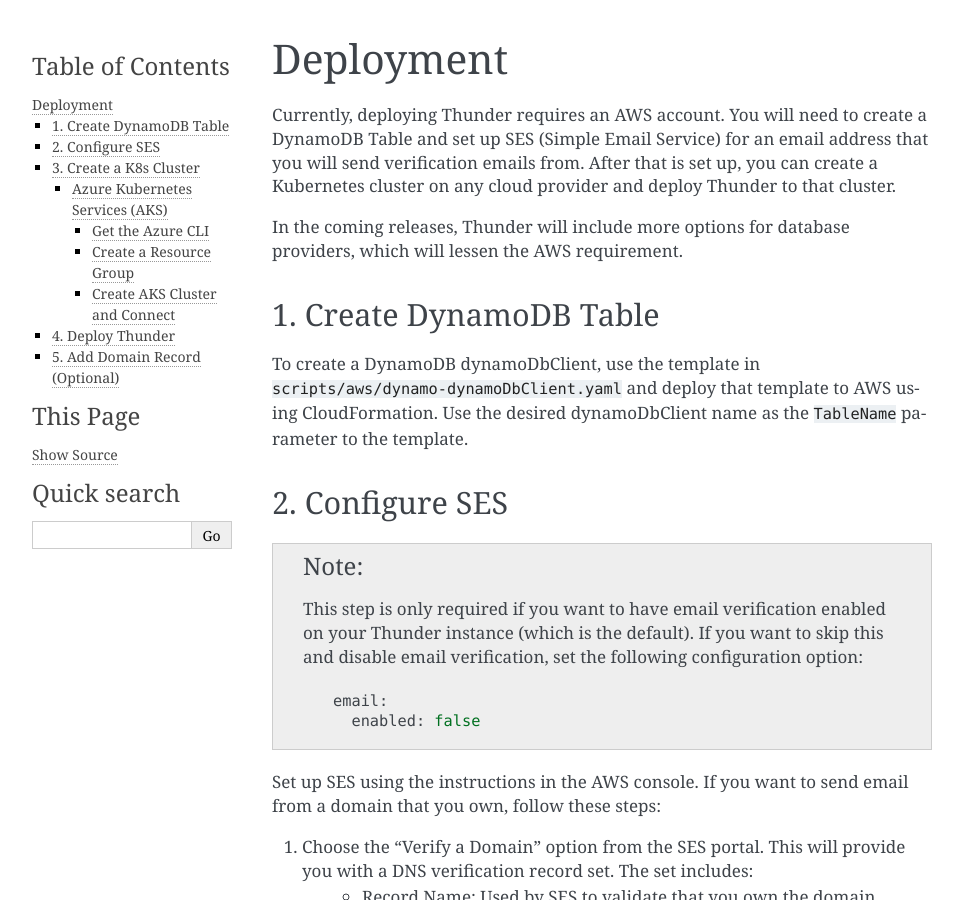
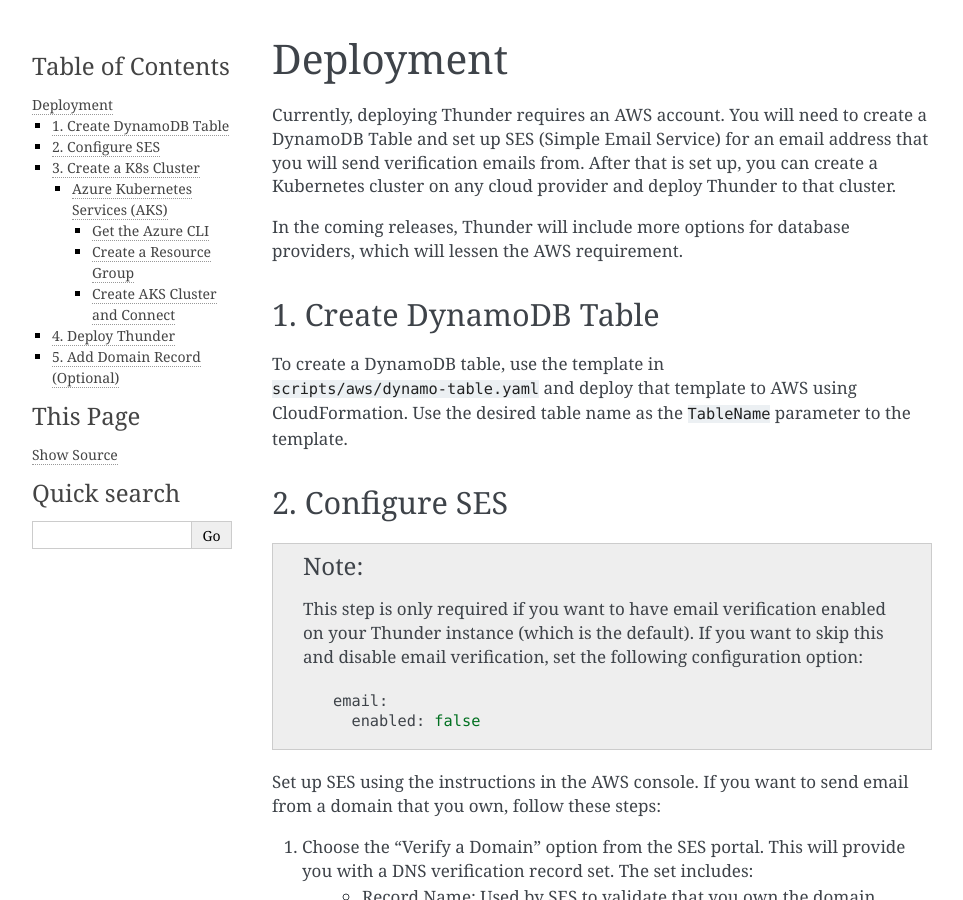
Before and after one commit to RohanNagar/thunder, a Sphinx documentation site: the page built from docs/manual/deployment.rst, in a window 1280 px wide and 900 px high. Shown: the whole window, without its empty margins (148-1111 px from the left). Built offline with Sphinx 7.4.7, drawn with Linux system fonts in a browser that asks for light colours; pages that are not in the unit, such as notebooks, are missing from menus.

Commit message:
Fix some bad refactoring

```diff
--- a/docs/manual/configuration-options.rst
+++ b/docs/manual/configuration-options.rst
@@ -28,8 +28,8 @@
 Name                                Default                             Description
 =================================== ==================================  =============================================================================
 endpoint                            **REQUIRED**                        The endpoint used to access DynamoDB.
-region                              **REQUIRED**                        The AWS region that the DynamoDB dynamoDbClient exists in.
-tableName                           **REQUIRED**                        The name of the DynamoDB dynamoDbClient.
+region                              **REQUIRED**                        The AWS region that the DynamoDB table exists in.
+tableName                           **REQUIRED**                        The name of the DynamoDB table.
 =================================== ==================================  =============================================================================
 
 .. _configuration-email:
--- a/docs/manual/deployment.rst
+++ b/docs/manual/deployment.rst
@@ -15,8 +15,8 @@
 1. Create DynamoDB Table
 ========================
 
-To create a DynamoDB dynamoDbClient, use the template in ``scripts/aws/dynamo-dynamoDbClient.yaml`` and deploy that template to AWS using CloudFormation.
-Use the desired dynamoDbClient name as the ``TableName`` parameter to the template.
+To create a DynamoDB table, use the template in ``scripts/aws/dynamo-table.yaml`` and deploy that template to AWS using CloudFormation.
+Use the desired table name as the ``TableName`` parameter to the template.
 
 2. Configure SES
 ================
```
Also changed, not shown: scripts/README.md, 2 other files.
